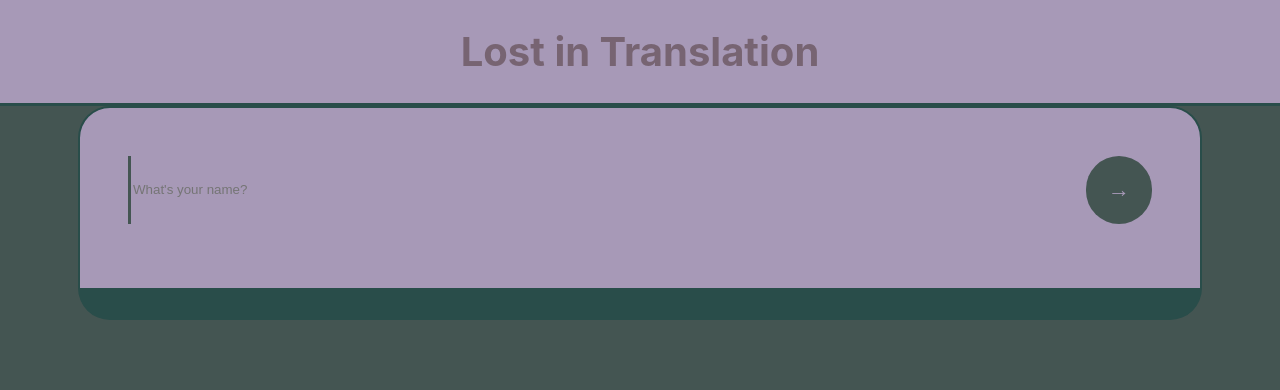
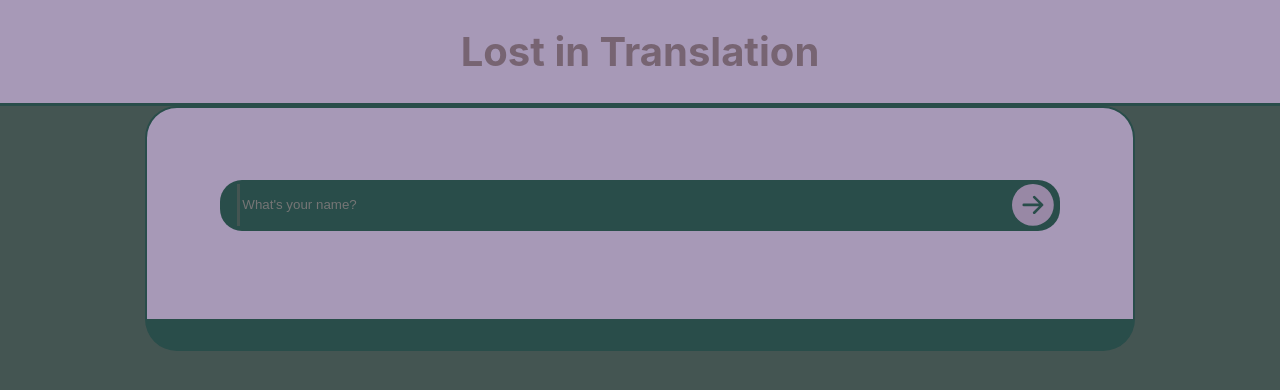
Before and after one commit to hjelp/ove_assignment_5, a React (Create React App) app: page / in a window 1280 px wide. Shown: the top 390 px of the page. Built offline with nearby package versions, Linux system fonts and the light colour scheme.

Commit message:
feat: login now implementes react-hook-form

```diff
--- a/src/Login/Login.css
+++ b/src/Login/Login.css
@@ -9,28 +9,32 @@
 .Form {
     display: flex;
     justify-content: center;
-    width: 80vw;
+    margin: 1.1em;
+    padding: 0.2em;
+    border-radius: 1em;
+    width: 65vw;
+    background-color: var(--dark-color);
     font-size: var(--medium-text);
-    color: var(--semi-dark-color);
+    color: var(--semi-light-color);
 }
 
 .Form input {
+    color: var(--light-color);
     flex-grow: 1;
     background-color: #f000;
     border: none;
     border-left: 3px solid var(--semi-dark-color);
+    margin-left: 1em;
 }
 
 .Form input:focus-visible {
     outline: none;
 }
 
-.Form button {
-    border: none;
-    background-color: var(--semi-dark-color);
-    color: var(--light-color);
-    border-radius: 2em;
-    width: 3em;
+.Submit-Btn {
+    height: 1.9em;
+    width: auto;
+    margin-right: 0.1em;
 }
 
 .Form > *{
--- a/src/Login/Login.tsx
+++ b/src/Login/Login.tsx
@@ -1,53 +1,61 @@
 import "./Login.css"
-import { useState, useEffect, useContext } from "react";
+import { useForm } from 'react-hook-form'
+import { useState, useContext, useEffect } from "react";
 import { useNavigate } from "react-router-dom";
-import { UserContext } from "../Context/UserContext";
+import { User, UserContext } from "../Context/UserContext";
+import { BsFillArrowRightCircleFill } from 'react-icons/bs'
+import { storageSave, storageRead } from "../Storage/Storage";
 
-const API_USER_URI = "https://ove-noroff-api.herokuapp.com/users";
-interface user {
-    id: number,
+const API_USER_URI = "https://ove-noroff-api.herokuapp.com/translations";
+
+interface FormValues {
     username: string,
-    favourites: string[],
 }
 
+
 function Login() {
-    const [username, setUsername] = useState("");
-    const [error, setError] = useState("");
-    const [user, setUser] = useContext(UserContext);
+
+    const [error, setError] = useState<Error | null>(null);
+
+    const { register, handleSubmit, formState: { errors: formErrors } } = useForm<FormValues>();
+
+    const [, setUser] = useContext(UserContext);
+
     const nav = useNavigate();
 
-    const onChangeHandler = (event: React.FormEvent<HTMLInputElement>) => {
-        setUsername(event.currentTarget.value);
-    }
+    // Silent login on-load;
+    useEffect(() => {
+        let user = storageRead('translate-user');
+        if(user === null)
+            return;
+        setUser(user);
+        nav("/translation");
+    });
 
-    const submitHandler = (event: React.FormEvent<HTMLFormElement>) => {
-        event.preventDefault();
-        fetch(API_USER_URI)
+    // Fetches users with username === to form value, if any logs in as first found.
+    const onSubmit = (values: FormValues) => {
+        fetch(API_USER_URI + '?username=' + values.username)
             .then(response => response.json())
-            .then((users: user[]) => {
-                console.log(users)
-                if (!users.some(user => user.username === username))
-                    throw new Error(`There are no users named ${username}`);
-                setUser({name: users[0].username});
-                nav("/translation");
+            .then((users: User[]) => {
+                if (users.length === 0)
+                    throw new Error("No users with that name");
+                setUser(users[0]); // Update UserContext to store the logged in User;
+                storageSave("translate-user", users[0]); // Save the loggend in user in local storage.
+                nav("/translation"); // Navigate to the translation page.
             })
-            .catch((error: Error) => {
-                setError(error.message);
-                // Clear error message after timer
-                setTimeout(() => {
-                    setError("");
-                }, 5000);
-            });
+            .catch(error => { setError(error) });
     }
 
     return (
         <div className="Container">
-            <form onSubmit={submitHandler} className="Form">
-                <input placeholder="What's your name?" onChange={onChangeHandler}></input>
-                <button type="submit">&rarr;</button>
+            <form className="Form">
+                <input placeholder="What's your name?" {...register("username", { required: ("Username is required to login") })} />
+                <BsFillArrowRightCircleFill  className="Submit-Btn" type="submit" onClick={handleSubmit(onSubmit)}/>
             </form>
-            <p className="Error">{error}</p>
-        </div>)
+            <p className="Error">{formErrors.username && formErrors.username.message
+                || error && error.message}</p>
+        </div>
+    );
 }
 
 export default Login;
```
